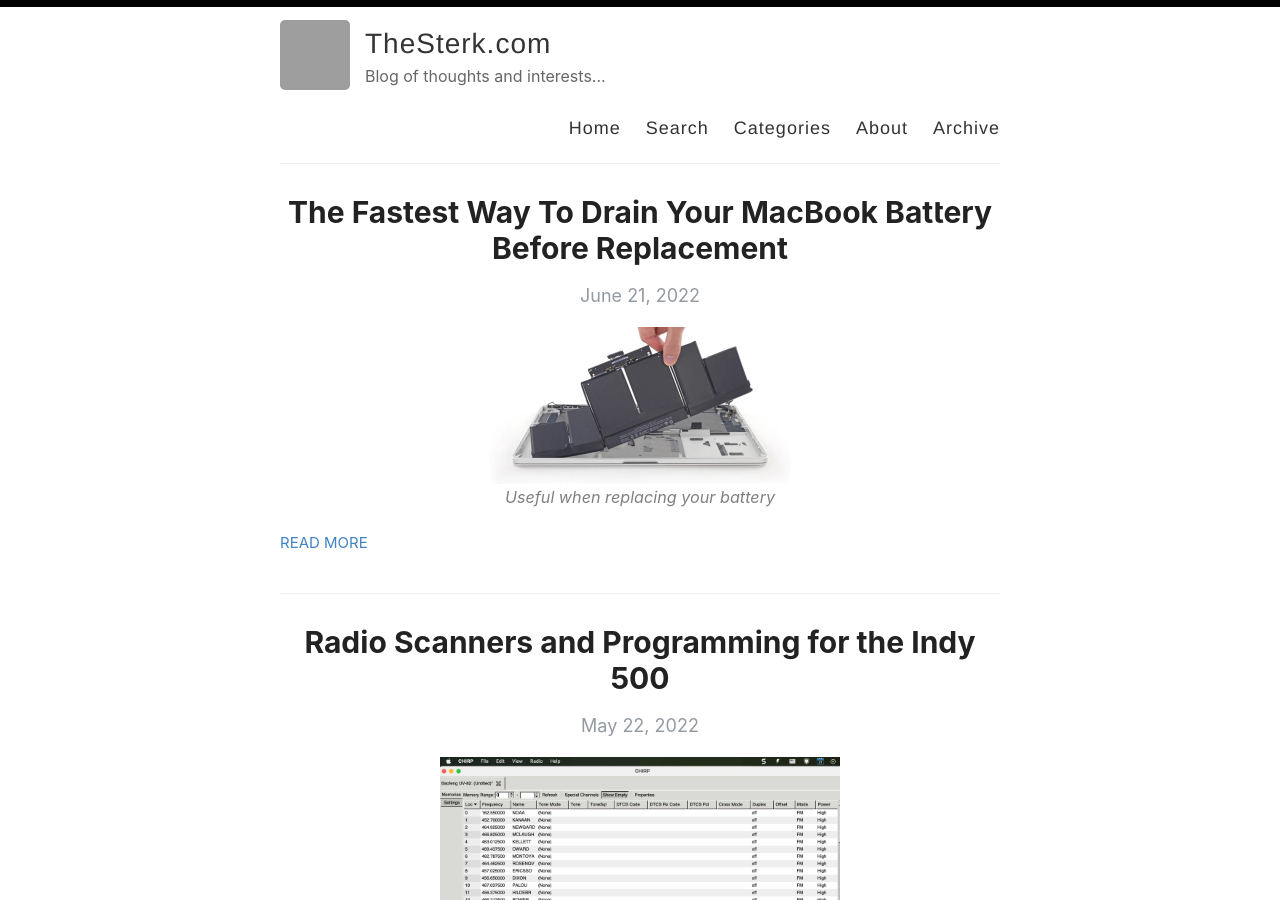
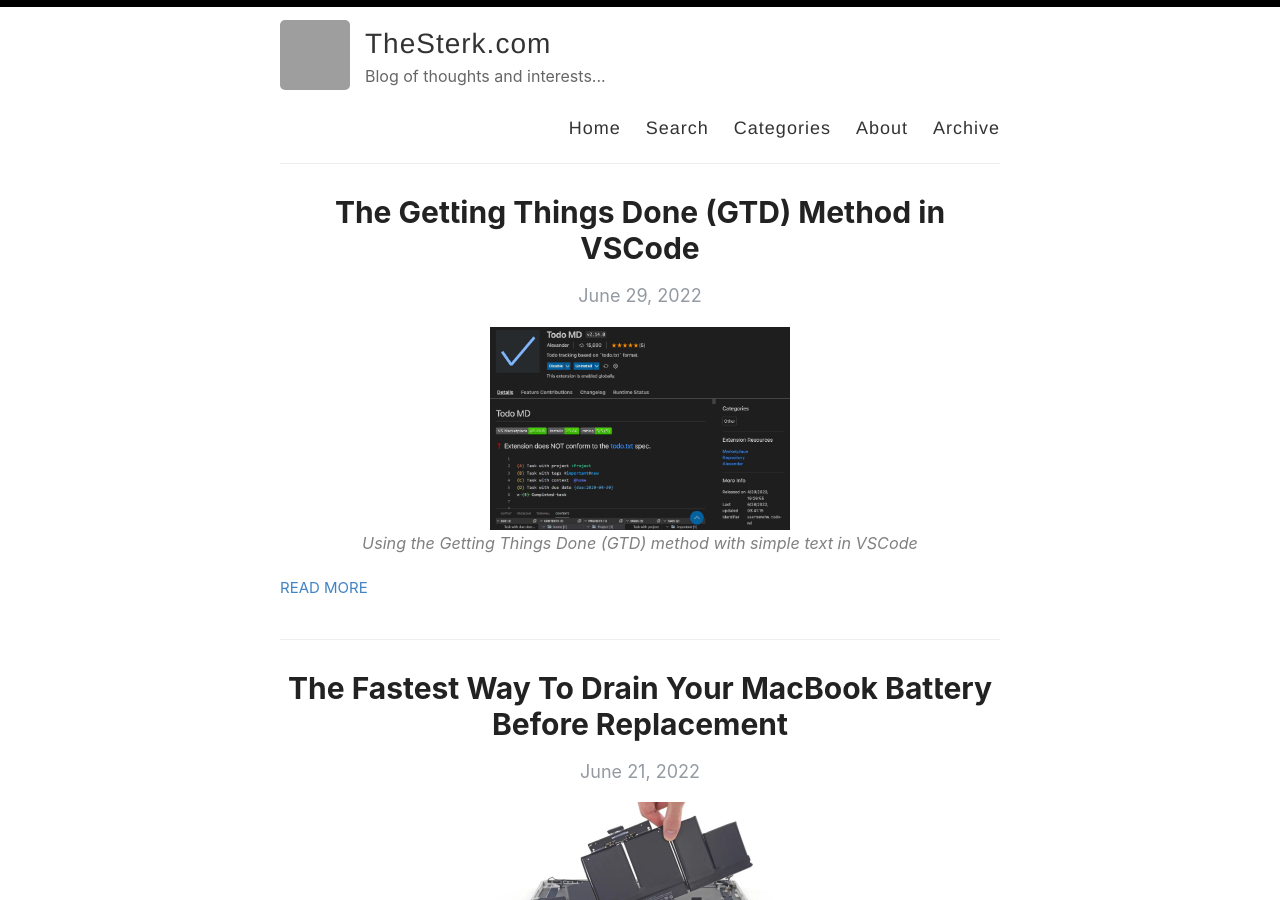
Before and after one commit to dustinsterk/dustinsterk.github.io, a Jekyll site: the page built from index.html, in a window 1280 px wide and 900 px high. Built offline with Jekyll 4.4.1, drawn with Linux system fonts in a browser that asks for light colours; the list of posts is cut into pages by our own code; some of the changed text lies outside the part shown; grey boxes are pictures that could not be loaded.

Commit message:
Update 2022-06-29-GTD-Method-In-VSCode.md

```diff
--- a/_posts/2022-06-29-GTD-Method-In-VSCode.md
+++ b/_posts/2022-06-29-GTD-Method-In-VSCode.md
@@ -1,9 +1,9 @@
 ---
-title: "Getting Things Done Method in VSCode"
-date: "2022-07-01"
+title: "The Getting Things Done (GTD) Method in VSCode"
+date: "2022-06-29"
 tags: [GTD, VSCode, TodoMD]
 categories: [GTD]
-published: false
+published: true
 ---
 <img src="../images/todoMD.jpg" alt="" width="300    "/>
 Using the Getting Things Done (GTD) method with simple text in VSCode
@@ -18,7 +18,7 @@
 ## Examples
 I like to organize my text files based on the method taught in David's book.  This consists of an Inbox, Projects, Reference, Someday/Maybe, NextActions and DelegatedActions.  Using the TodoMD extension this allows me views of what is important and the ability to set due dates, cross off completed items, etc.
 
-<img src="../images/todoMD_Example.jpg" alt="" width="300    "/>
+<img src="../images/todoMD_Example.jpg" alt="" width="600    "/>
 
 Using just Tabs (for parent/child nested items) and the special uses of #, @, + and {due:DATE}, the many views on the left and bottom allow for your action lists to be build dynamically.
 
```
